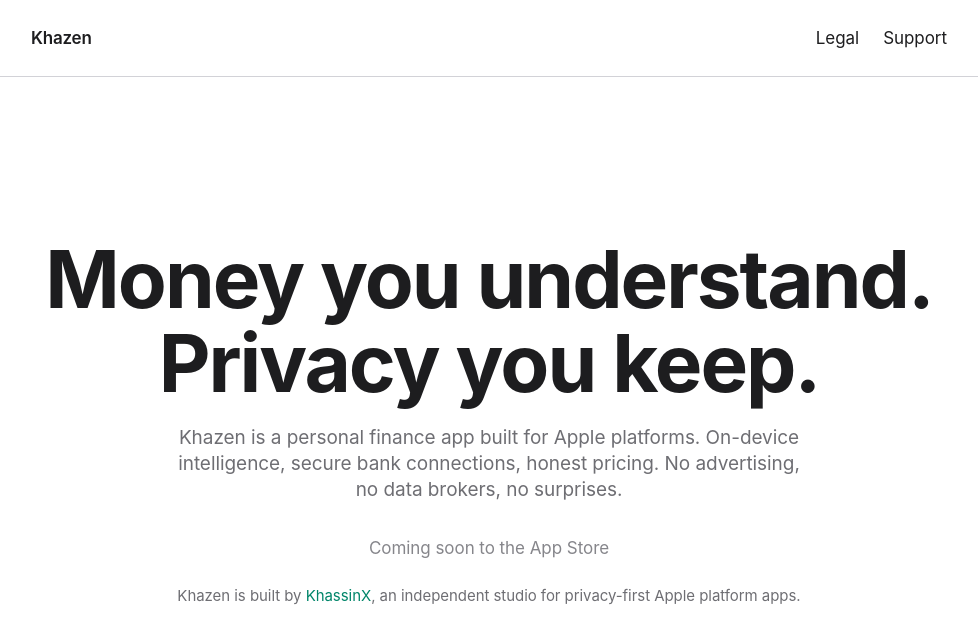
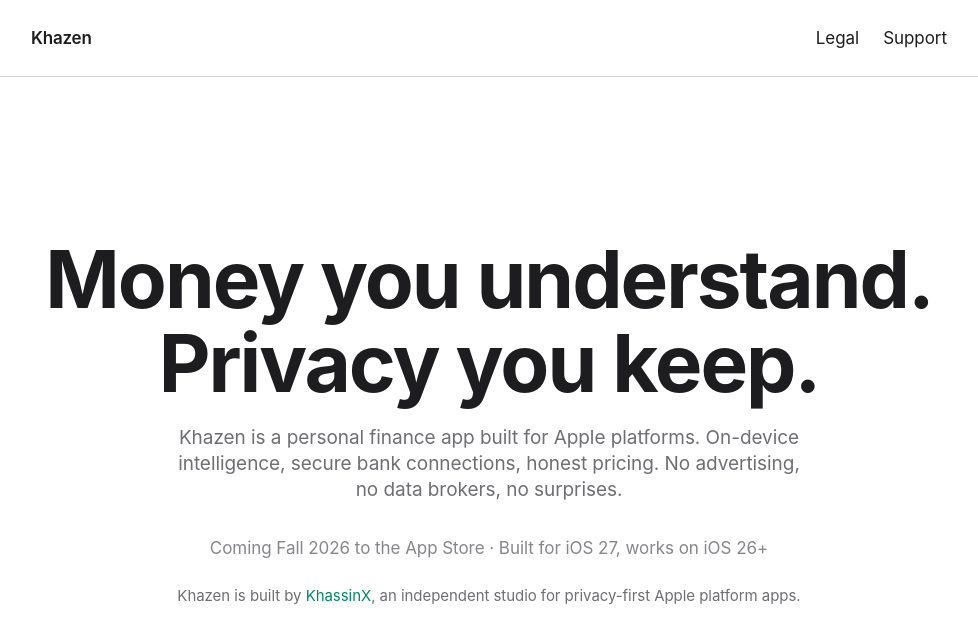
Before and after one commit to KhassinX/khazen-web, a Jekyll site: the page built from index.html, in a window 1280 px wide and 900 px high. Shown: the top 643 px of the window, without its empty margins (151-1129 px from the left). Built offline with Jekyll 4.4.1, drawn with Linux system fonts in a browser that asks for light colours.

Commit message:
feat(web): Coming Fall 2026 · Built for iOS 27, works on iOS 26+ (EN+ES)
Hero badge "Coming soon to the App Store" -> the fall-launch message in both
locales, plus the launch window in the meta description.

- index.html / es/index.html hero badge: native EN + ES copy. Says "Built for
  iOS 27, works on iOS 26+" / "Diseñada para iOS 27, funciona en iOS 26+" —
  never "requires iOS 27", preserving the iOS 26+ addressable market.
- front-matter description (EN+ES): surface the Fall 2026 window for search /
  social preview consistency (feeds meta/og/twitter description via base.html).

EN/ES parity maintained. OPSEC clean (no founder/location/stack names). Live
host baseline audit clean (a11y infra, branding/SEO, security headers untouched).

Co-Authored-By: Claude Opus 4.8 (1M context) <noreply@anthropic.com>

```diff
--- a/es/index.html
+++ b/es/index.html
@@ -1,7 +1,7 @@
 ---
 layout: base
 title: Una app moderna y privada de finanzas personales para tu Apple
-description: Khazen es una app privada de finanzas personales para iPhone, iPad, Apple Watch y Mac. Inteligencia en el dispositivo, conexiones bancarias seguras, precios honestos, sin publicidad.
+description: Khazen es una app privada de finanzas personales para iPhone, iPad, Apple Watch y Mac, disponible este otoño de 2026. Inteligencia en el dispositivo, conexiones bancarias seguras, precios honestos, sin publicidad.
 lang: es
 canonical_en: /
 canonical_es: /es/
@@ -12,7 +12,7 @@ canonical_es: /es/
     <h1>Tu dinero, claro.<br>Tu privacidad, intacta.</h1>
     <p class="lead">Khazen es una app de finanzas personales hecha para los dispositivos Apple. Inteligencia en el dispositivo, conexiones bancarias seguras, precios honestos. Sin publicidad, sin corredores de datos, sin sorpresas.</p>
     <div class="cta">
-      <span class="text-tertiary">Próximamente en el App Store</span>
+      <span class="text-tertiary">Disponible este otoño de 2026 en el App Store · Diseñada para iOS 27, funciona en iOS 26+</span>
     </div>
     <p class="text-secondary" style="margin-top: var(--space-xl); font-size: var(--fs-body-s);">Khazen es desarrollada por <a href="https://khassinx.com/es/">KhassinX</a>, un estudio independiente dedicado a apps privacy-first para las plataformas de Apple.</p>
   </div>
--- a/index.html
+++ b/index.html
@@ -1,7 +1,7 @@
 ---
 layout: base
 title: A modern, private personal finance app for Apple platforms
-description: Khazen is a private personal finance app for iPhone, iPad, Apple Watch, and Mac. On-device intelligence, secure bank connections, honest pricing, no advertising.
+description: Khazen is a private personal finance app for iPhone, iPad, Apple Watch, and Mac, coming Fall 2026. On-device intelligence, secure bank connections, honest pricing, no advertising.
 lang: en
 canonical_en: /
 canonical_es: /es/
@@ -12,7 +12,7 @@ canonical_es: /es/
     <h1>Money you understand.<br>Privacy you keep.</h1>
     <p class="lead">Khazen is a personal finance app built for Apple platforms. On-device intelligence, secure bank connections, honest pricing. No advertising, no data brokers, no surprises.</p>
     <div class="cta">
-      <span class="text-tertiary">Coming soon to the App Store</span>
+      <span class="text-tertiary">Coming Fall 2026 to the App Store · Built for iOS 27, works on iOS 26+</span>
     </div>
     <p class="text-secondary" style="margin-top: var(--space-xl); font-size: var(--fs-body-s);">Khazen is built by <a href="https://khassinx.com">KhassinX</a>, an independent studio for privacy-first Apple platform apps.</p>
   </div>
```
